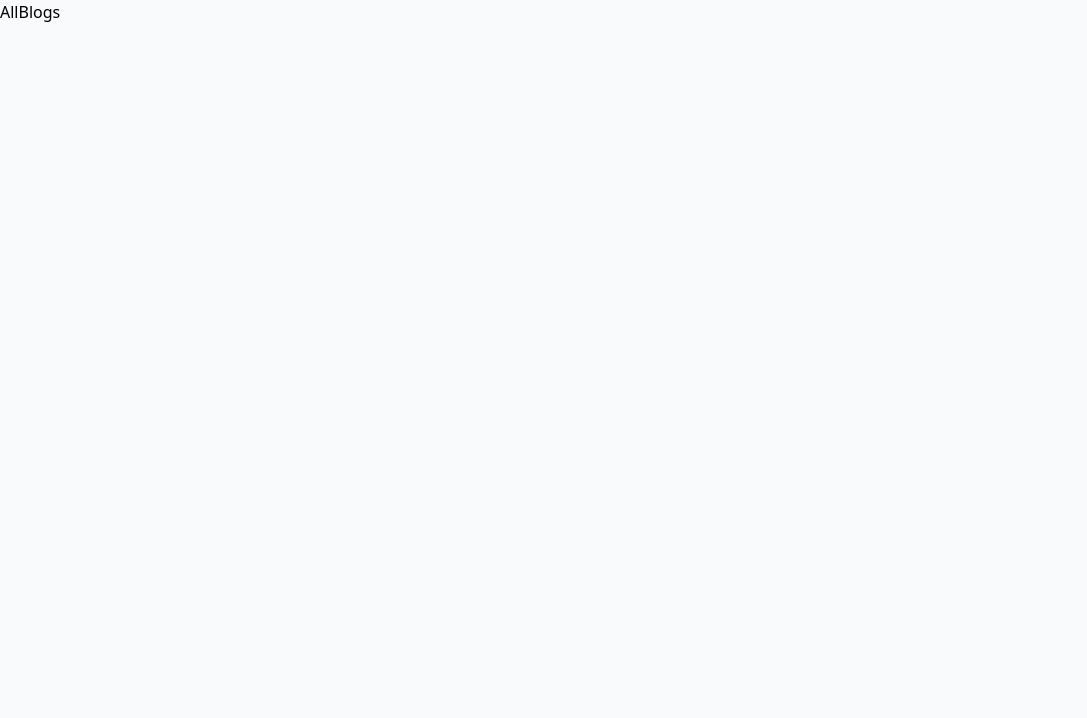
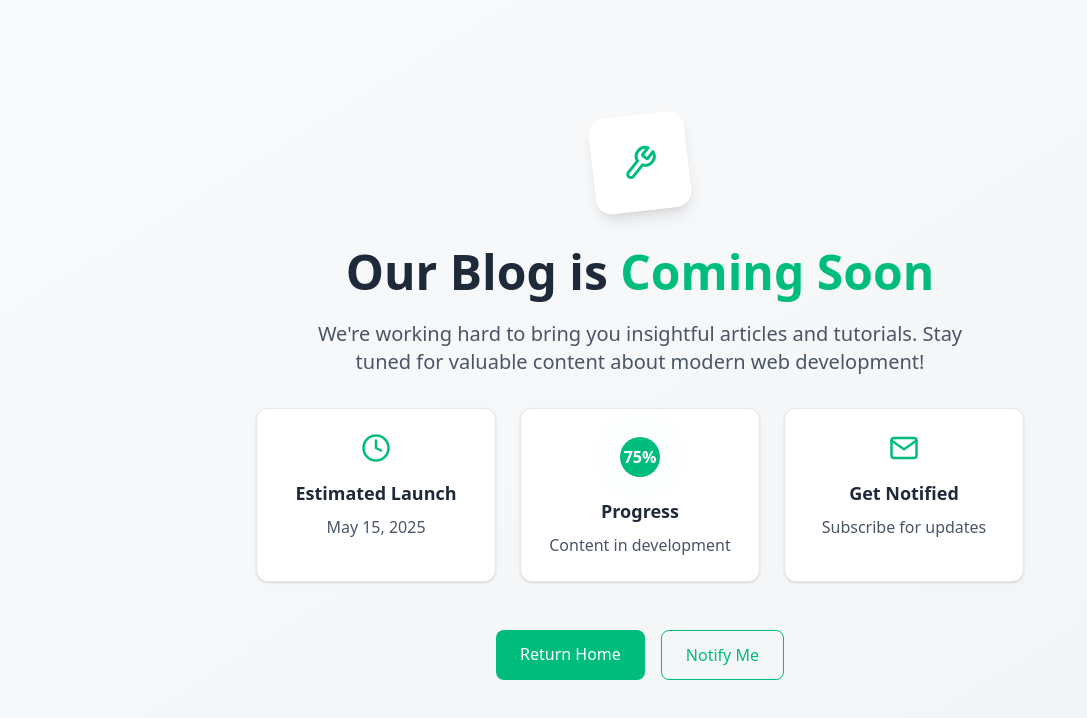
Before and after one commit to anisulislam10/client-anis-portfolio, a React (Vite) app: page /all-blogs in a window 1280 px wide. Shown: the top 718 px of the page, without its empty margins (0-1087 px from the left). Built offline with nearby package versions, Linux system fonts and the light colour scheme.

Commit message:
under construction

```diff
--- a/src/components/AllBlogs.jsx
+++ b/src/components/AllBlogs.jsx
@@ -1,9 +1,86 @@
-import React from 'react'
+import { motion } from 'framer-motion';
+import { FiTool, FiClock, FiMail } from 'react-icons/fi';
+import { Link } from 'react-router-dom';
 
 const AllBlogs = () => {
   return (
-    <div>AllBlogs</div>
-  )
+    <section className="min-h-screen flex items-center justify-center bg-gradient-to-br from-gray-50 to-gray-100">
+      <div className="container mx-auto px-4 sm:px-6 lg:px-8">
+        <div className="max-w-3xl mx-auto text-center">
+          {/* Animated construction icon */}
+          <motion.div
+            animate={{
+              rotate: [0, 10, -10, 0],
+              y: [0, -15, 0]
+            }}
+            transition={{
+              duration: 2,
+              repeat: Infinity,
+              repeatType: "reverse"
+            }}
+            className="mb-8 inline-block"
+          >
+            <div className="w-24 h-24 bg-white rounded-2xl shadow-lg flex items-center justify-center mx-auto">
+              <FiTool className="text-4xl text-emerald-500" />
+            </div>
+          </motion.div>
+
+          <h1 className="text-4xl md:text-5xl font-bold text-gray-800 mb-6">
+            Our Blog is <span className="text-emerald-500">Coming Soon</span>
+          </h1>
+
+          <p className="text-xl text-gray-600 mb-8 max-w-2xl mx-auto">
+            We're working hard to bring you insightful articles and tutorials.
+            Stay tuned for valuable content about modern web development!
+          </p>
+
+          {/* Countdown/status cards */}
+          <div className="grid grid-cols-1 md:grid-cols-3 gap-6 mb-12">
+            <div className="bg-white p-6 rounded-xl shadow-sm border border-gray-200">
+              <div className="text-emerald-500 mb-4">
+                <FiClock className="text-3xl mx-auto" />
+              </div>
+              <h3 className="text-lg font-semibold text-gray-800 mb-2">Estimated Launch</h3>
+              <p className="text-gray-600">May 15, 2025</p>
+            </div>
+
+            <div className="bg-white p-6 rounded-xl shadow-sm border border-gray-200">
+              <div className="text-emerald-500 mb-4">
+                <div className="relative w-12 h-12 mx-auto">
+                  <div className="absolute inset-0 bg-emerald-100 rounded-full animate-ping"></div>
+                  <div className="absolute inset-1 bg-emerald-500 rounded-full flex items-center justify-center">
+                    <span className="text-white font-bold">75%</span>
+                  </div>
+                </div>
+              </div>
+              <h3 className="text-lg font-semibold text-gray-800 mb-2">Progress</h3>
+              <p className="text-gray-600">Content in development</p>
+            </div>
+
+            <div className="bg-white p-6 rounded-xl shadow-sm border border-gray-200">
+              <div className="text-emerald-500 mb-4">
+                <FiMail className="text-3xl mx-auto" />
+              </div>
+              <h3 className="text-lg font-semibold text-gray-800 mb-2">Get Notified</h3>
+              <p className="text-gray-600">Subscribe for updates</p>
+            </div>
+          </div>
+
+          <div className="flex flex-col sm:flex-row justify-center gap-4">
+            <Link
+              to="/"
+              className="px-6 py-3 bg-emerald-500 text-white font-medium rounded-lg hover:bg-emerald-600 transition-colors"
+            >
+              Return Home
+            </Link>
+            <button className="px-6 py-3 border border-emerald-500 text-emerald-500 font-medium rounded-lg hover:bg-emerald-50 transition-colors">
+              Notify Me
+            </button>
+          </div>
+        </div>
+      </div>
+    </section>
+  );
 }
 
-export default AllBlogs
+export default AllBlogs;
```
